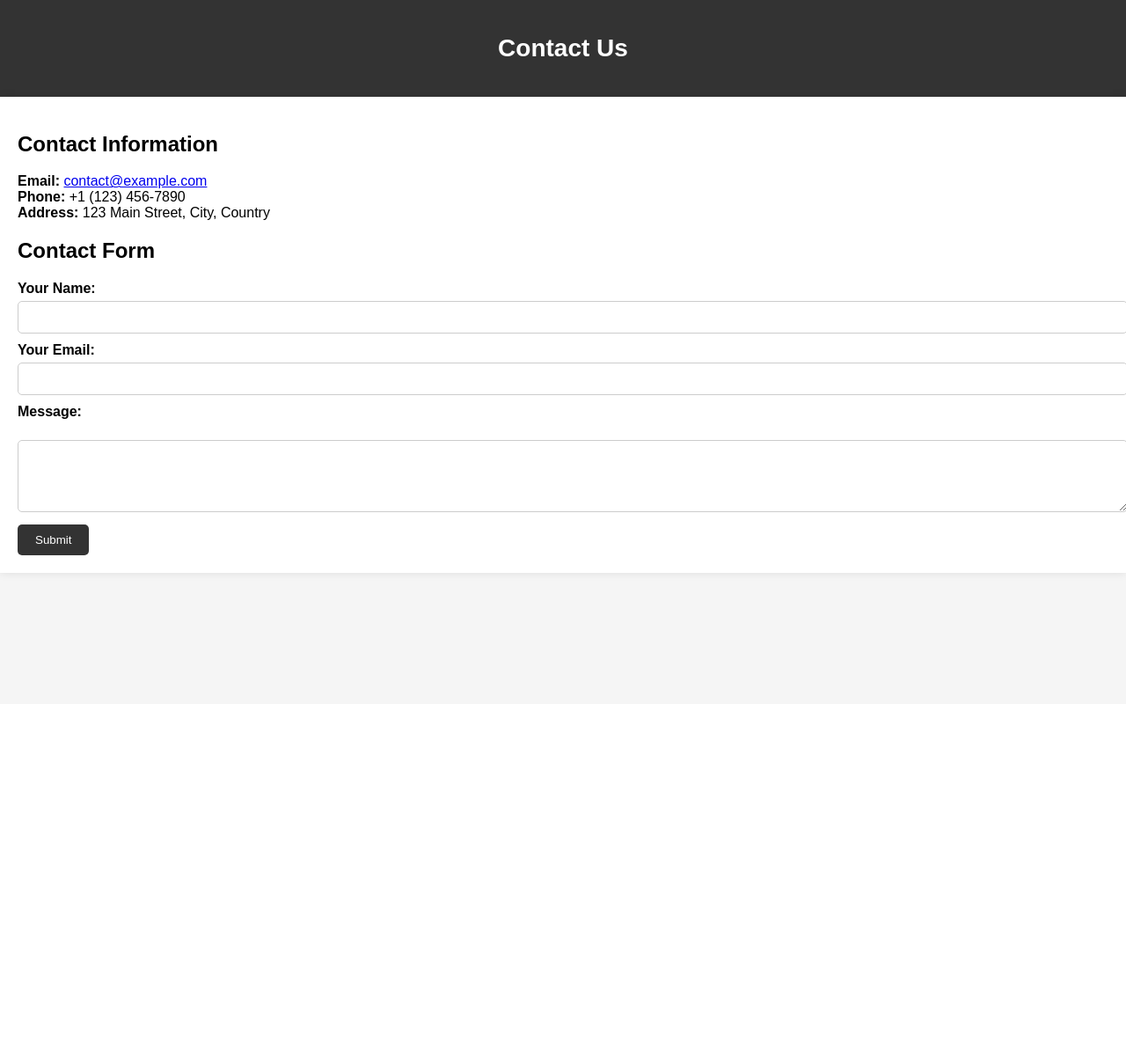
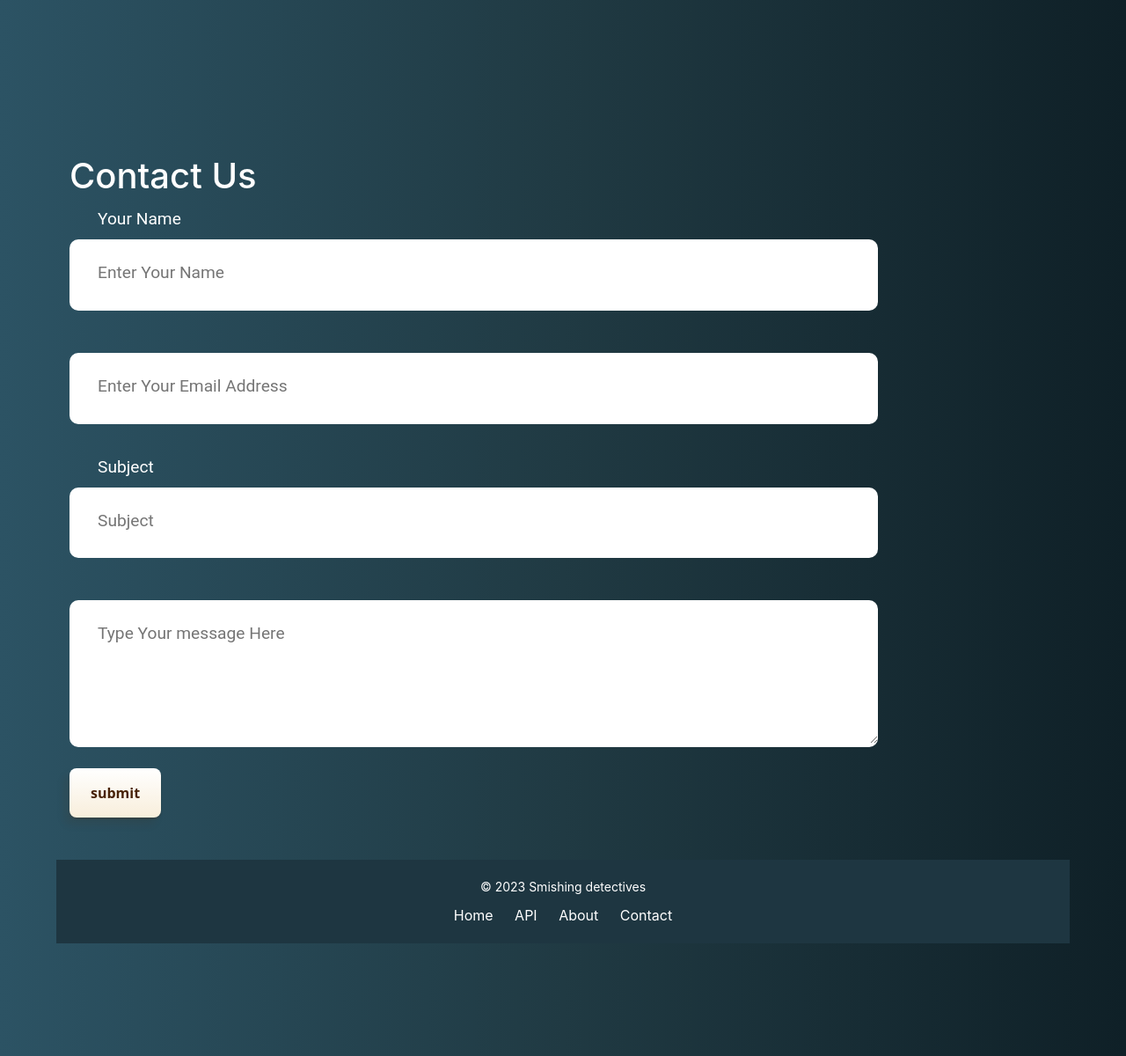
Before and after one commit to SYADG22/smishing3.0, a Flask app: page /contact in a window 1280 px wide. Shown: the whole page at 88% size. Before the commit the page ends 657 px from the top, so only its background shows below. Run offline with Flask 3, Linux system fonts and the light colour scheme; parts of the project's set-up code (start-up, migrations or seed data) failed here and were passed over; some libraries are stand-ins or nearby versions.

Commit message:
Update contact.html

```diff
--- a/myapp/templates/contact.html
+++ b/myapp/templates/contact.html
@@ -3,100 +3,64 @@
 <head>
     <meta charset="UTF-8">
     <meta name="viewport" content="width=device-width, initial-scale=1.0">
-    <title>Contact Us</title>
-    <style>
-        body {
-            font-family: Arial, sans-serif;
-            margin: 0;
-            padding: 0;
-            background-color: #f5f5f5;
-        }
+    <title>Contacts</title>
 
-        header {
-            background-color: #333;
-            color: #fff;
-            padding: 20px;
-            text-align: center;
-        }
+    <!-- BootStrap -->
+    <link rel="stylesheet" href="https://stackpath.bootstrapcdn.com/bootstrap/4.5.0/css/bootstrap.min.css"
+        integrity="sha384-9aIt2nRpC12Uk9gS9baDl411NQApFmC26EwAOH8WgZl5MYYxFfc+NcPb1dKGj7Sk" crossorigin="anonymous">
 
-        h1 {
-            font-size: 28px;
-        }
+    <link href="static/css/styles.css" rel="stylesheet">
 
-        .container {
-            background-color: #fff;
-            padding: 20px;
-            box-shadow: 0 0 10px rgba(0, 0, 0, 0.1);
-        }
 
-        .contact-info {
-            margin-top: 20px;
-        }
-
-        .contact-form {
-            margin-top: 20px;
-        }
-
-        label {
-            display: block;
-            font-weight: bold;
-            margin-bottom: 5px;
-        }
-
-        input[type="text"],
-        input[type="email"],
-        textarea {
-            width: 100%;
-            padding: 10px;
-            margin-bottom: 10px;
-            border: 1px solid #ccc;
-            border-radius: 5px;
-        }
-
-        input[type="submit"] {
-            background-color: #333;
-            color: #fff;
-            border: none;
-            padding: 10px 20px;
-            border-radius: 5px;
-            cursor: pointer;
-        }
-
-        input[type="submit"]:hover {
-            background-color: #555;
-        }
-    </style>
 </head>
 <body>
-    <header>
-        <h1>Contact Us</h1>
-    </header>
 
-    <div class="container">
-        <div class="contact-info">
-            <h2>Contact Information</h2>
-            <p>
-                <strong>Email:</strong> <a href="mailto:contact@example.com">contact@example.com</a><br>
-                <strong>Phone:</strong> +1 (123) 456-7890<br>
-                <strong>Address:</strong> 123 Main Street, City, Country<br>
-            </p>
+    <div class=" container">
+        <div class="header-content row">
+            <div class="form col-md" id="form1">
+
+                <br>
+
+                <form action="mailto:group12@gmail.com" method="POST" enctype="text/plain">
+
+                    <br>
+                    <h1>Contact Us</h1>
+
+                    <label for="Name" class="form__label">Your Name</label>
+                    <input type="text" class="form__input" name ='textHere' id="sms" placeholder="Enter Your Name" required="" />
+
+                    <label for="Email" class="form__label">Your Email</label>
+                    <input type="email" id="email" name="email" class="form__input" placeholder="Enter Your Email Address" required><br>
+
+                    <label for="subject" class="form__label">Subject</label>
+                    <input type="text" id="subject" name="subject" class="form__input" placeholder="Subject" required>
+
+                    <label for="Message" class="form__label">Message</label>
+                    <textarea id="message" name="message" class="form__input" rows="4" cols="50" placeholder="Type Your message Here" required></textarea><br>
+
+                    <button class="button" role="button" >submit</button>
+                </form>
+
+            </div>
+
         </div>
 
-        <div class="contact-form">
-            <h2>Contact Form</h2>
-            <form action="mailto:contact@example.com" method="post" enctype="text/plain">
-                <label for="name">Your Name:</label>
-                <input type="text" id="name" name="name" required><br>
 
-                <label for="email">Your Email:</label>
-                <input type="email" id="email" name="email" required><br>
+    </div>
+    <br>
+    <br>
+    <footer>
+        <div class="footer-content">
+          <div class="copyright">&copy; 2023 Smishing detectives</div>
+          <div class="footer-links">
+            <a href="{{ url_for('main.index') }}">Home</a>
+            <a href="{{ url_for('main.API') }}">API</a>
+            <a href="{{ url_for('main.about') }}">About</a>
+            <a href="">Contact</a>
+          </div>
+        </div>
+    </footer>
 
-                <label for="message">Message:</label><br>
-                <textarea id="message" name="message" rows="4" cols="50" required></textarea><br>
 
-                <input type="submit" value="Submit">
-            </form>
-        </div>
-    </div>
 </body>
 </html>
```
